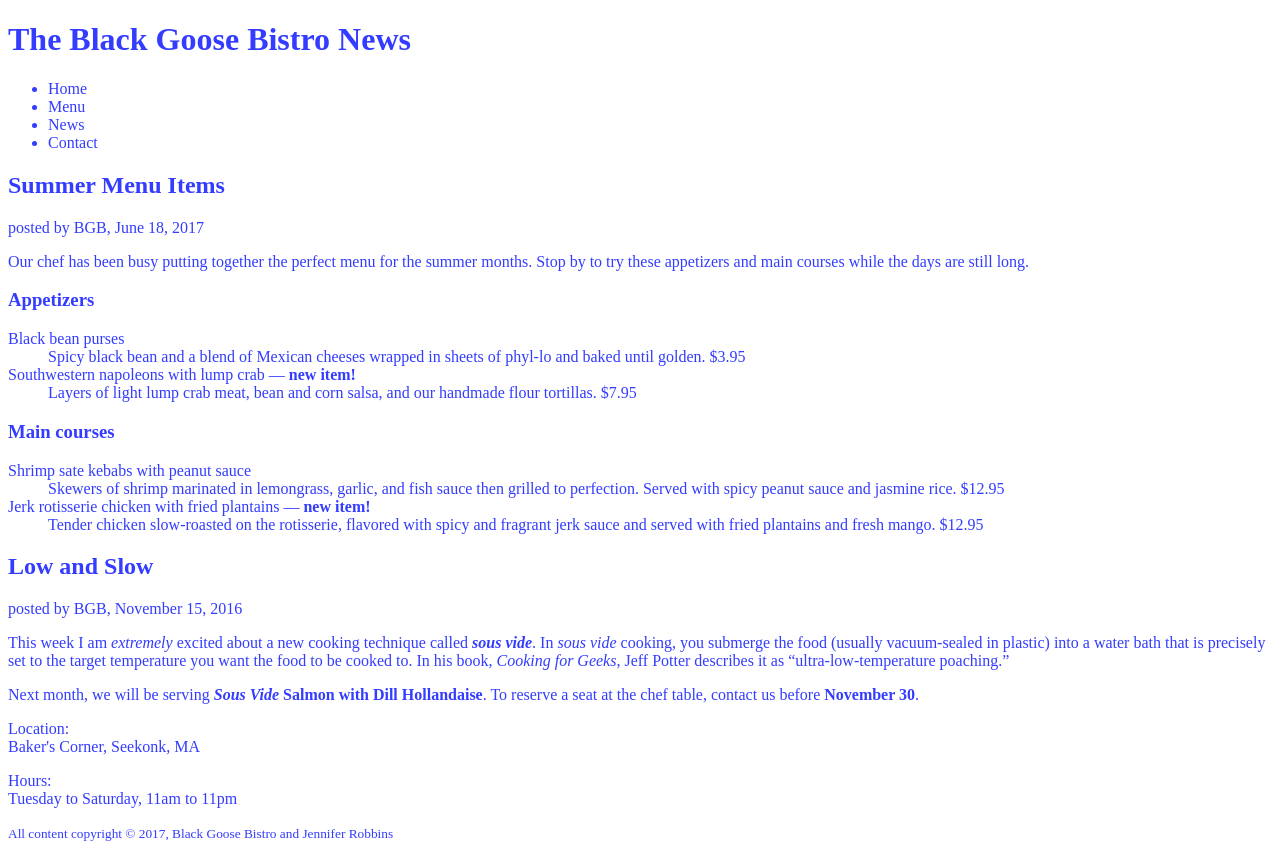
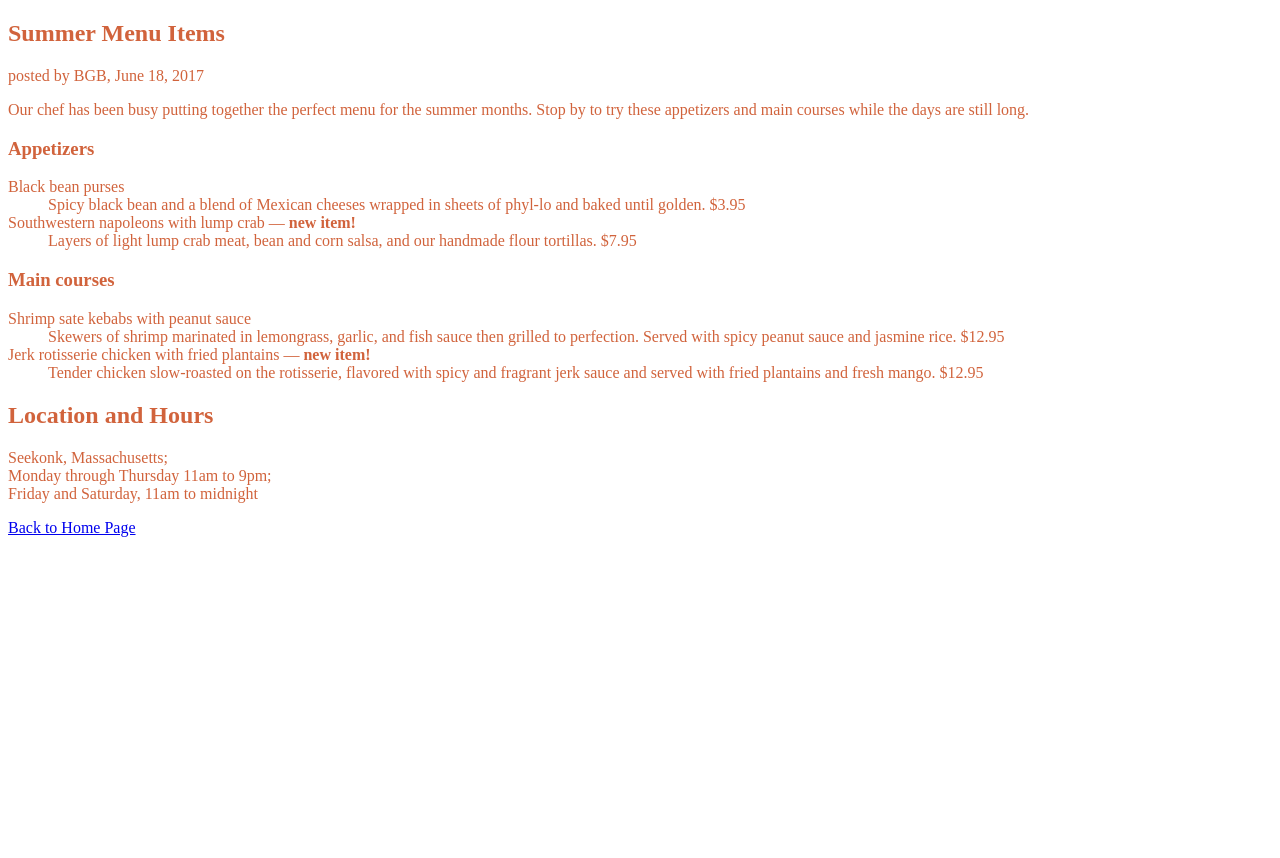
Before and after one commit to FloresFrank/fid, a plain HTML site: page blackgoose/bgnews.html in a window 1280 px wide. After the commit the page ends 800 px from the top, so only its background shows below. Drawn offline with Linux system fonts and the light colour scheme.

Commit message:
Add files via upload

```diff
--- a/blackgoose/bgnews.html
+++ b/blackgoose/bgnews.html
@@ -1,25 +1,15 @@
 <!DOCTYPE html>
 
-<font color="#333CFF">
+<font color="#d1633c">
 <html>
 
 <head>
-  <title>The Black Goose Bistro News</title>
+  <title>Menu</title>
   <meta charset="utf-8">
 </head>
 
 <body>
 
-<header>
-<h1>The Black Goose Bistro News</h1>
-<nav>
-  <ul>
-    <li>Home</li>
-    <li>Menu</li>
-    <li>News</li>
-    <li>Contact</li>
-  </ul>
-</nav>
 </header>
 
 <article>
@@ -53,24 +43,12 @@
 </article>
 
 
-<article>
-  <header>
-    <h2>Low and Slow</h2>
-    <p>posted by BGB, <time datetime="2016-11-15">November 15, 2016</time></p>
-  </header>
-  <p>This week I am <em>extremely</em> excited about a new cooking technique called <dfn><b><i>sous vide</i></b></dfn>. In <i>sous vide</i> cooking, you submerge the food (usually vacuum-sealed in plastic) into a water bath that is precisely set to the target temperature you want the food to be cooked to. In his book, <cite>Cooking for Geeks</cite>, Jeff Potter describes it as <q>ultra-low-temperature poaching.</q></p>
+  <h2>Location and Hours</h2>
+  <p>Seekonk, Massachusetts;<br>
+  Monday through Thursday 11am to 9pm; <br>Friday and Saturday, 11am to midnight</p>
 
-  <p>Next month, we will be serving <b><i>Sous Vide</i> Salmon with Dill Hollandaise</b>. To reserve a seat at the chef table, contact us before <time datetime="2016-11-30"><b>November 30</b></time>.</p>
-</article>
+  <a href="../index.html">Back to Home Page</a>
 
-<footer>
-<div id="about">
-  <p>Location:<br>Baker's Corner, Seekonk, MA</p>
-  <p>Hours:<br>Tuesday to Saturday, <time datetime="11:00">11am</time> to <time datetime="23:00">11pm</time></p>
-</div>
-
-  <p><small>All content copyright &copy; 2017, Black Goose Bistro and Jennifer Robbins</small></p>
-</footer>
 
 </body>
 </html>
```
Also changed, not shown: blackgoose/Index.html (added, +54 -0 lines).
